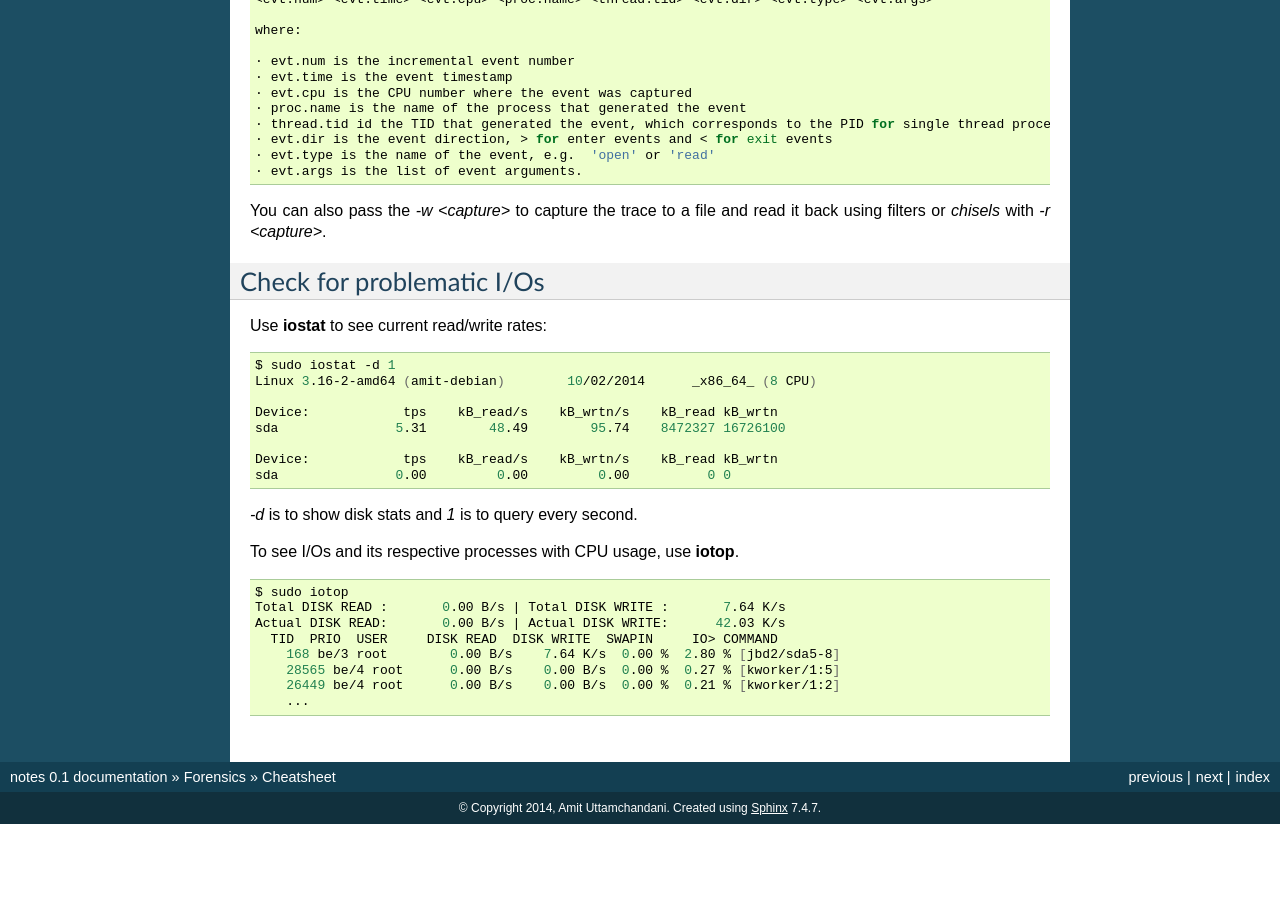
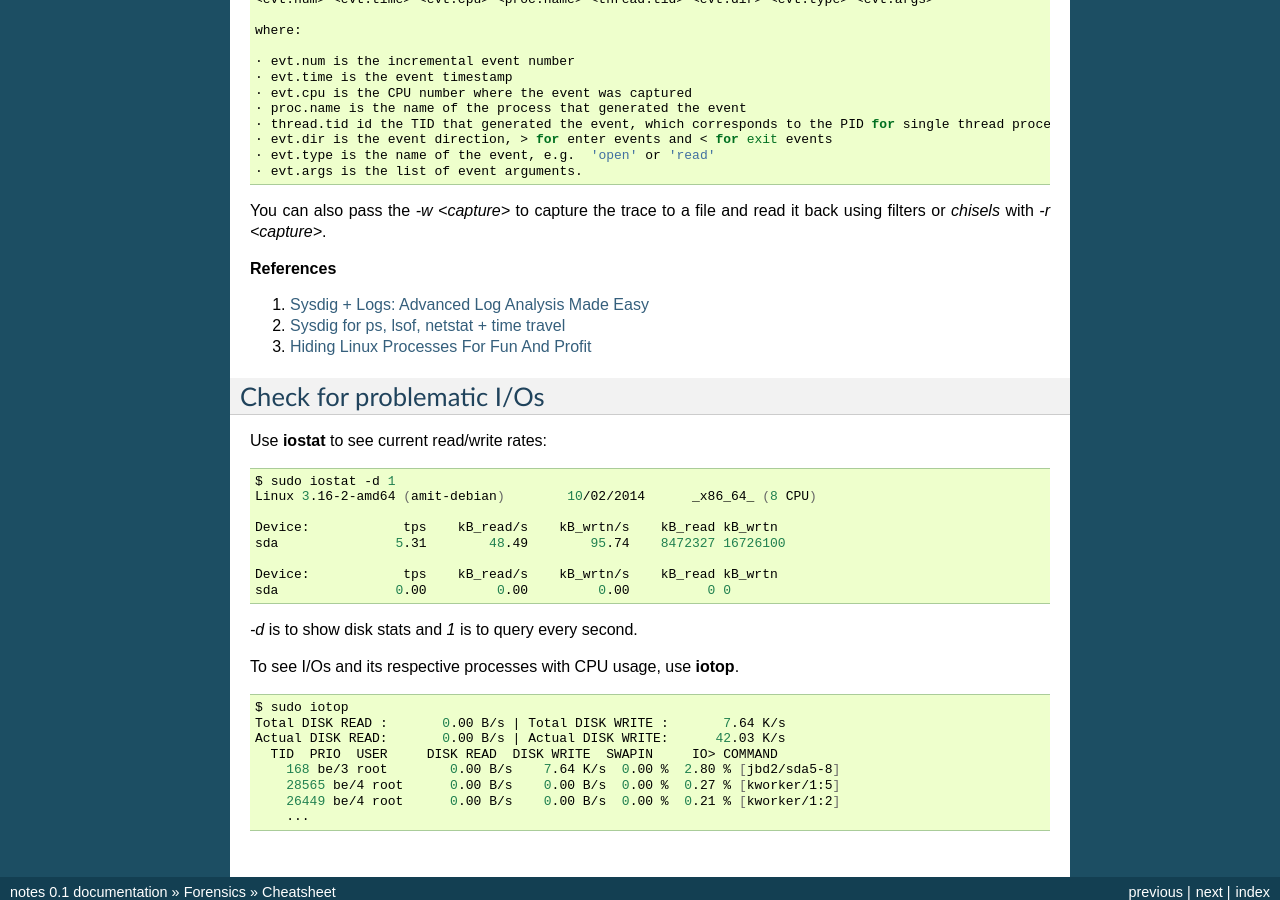
Before and after one commit to amituttam/notes, a Sphinx documentation site: the page built from docs/forensics/cheatsheet.rst, in a window 1280 px wide and 900 px high, scrolled down 1493 px. Built offline with Sphinx 7.4.7, drawn with Linux system fonts in a browser that asks for light colours; before the commit the page ends 2317 px from its top, so only the background shows below that.

Commit message:
Add more content and formatting fixes

```diff
--- a/docs/forensics/cheatsheet.rst
+++ b/docs/forensics/cheatsheet.rst
@@ -115,6 +115,12 @@
 You can also pass the *-w <capture>* to capture the trace to a file and
 read it back using filters or *chisels* with *-r <capture>*.
 
+**References**
+
+#. `Sysdig + Logs: Advanced Log Analysis Made Easy <http://draios.com/sysdig-plus-logs/>`_
+#. `Sysdig for ps, lsof, netstat + time travel <http://draios.com/ps-lsof-netstat-time-travel/>`_
+#. `Hiding Linux Processes For Fun And Profit <http://draios.com/hiding-linux-processes-for-fun-and-profit/>`_
+
 Check for problematic I/Os
 --------------------------
 
```
Also changed, not shown: docs/networking/tcpdump.rst (+22 -8 lines).
